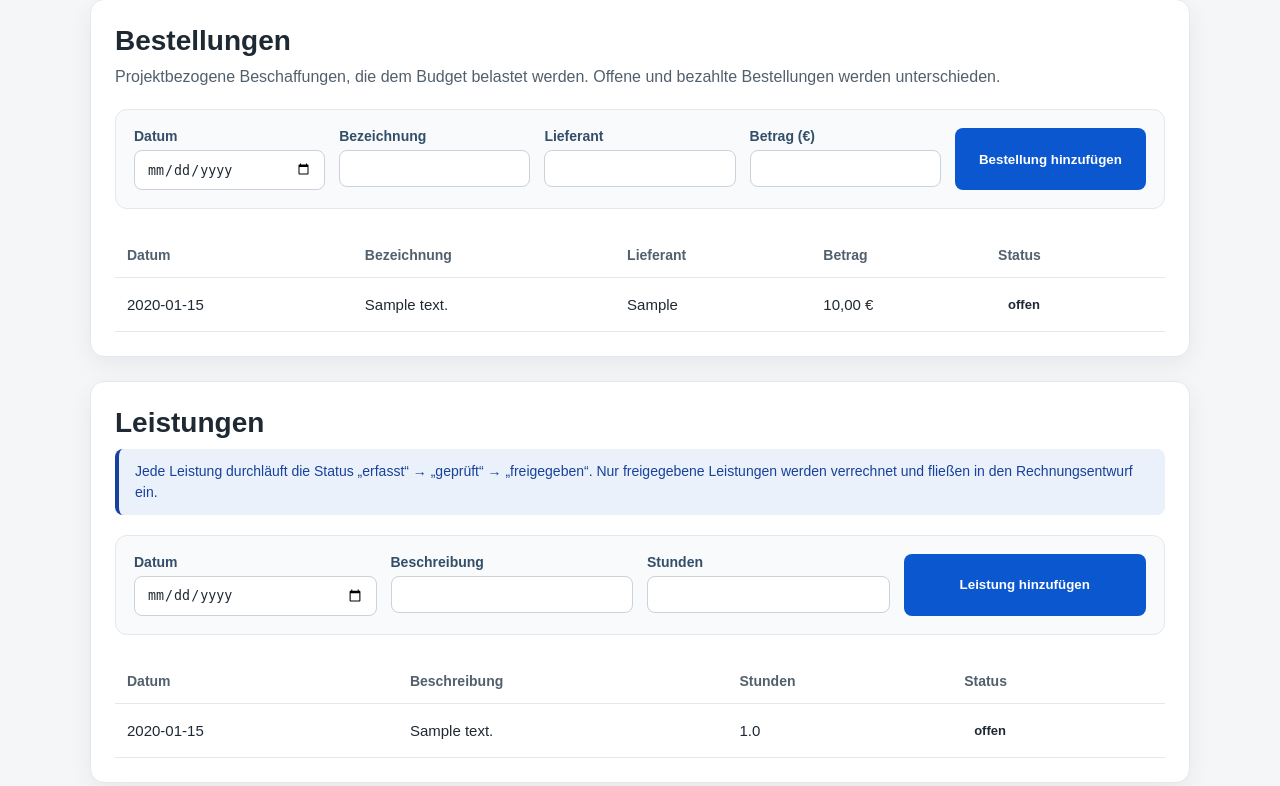
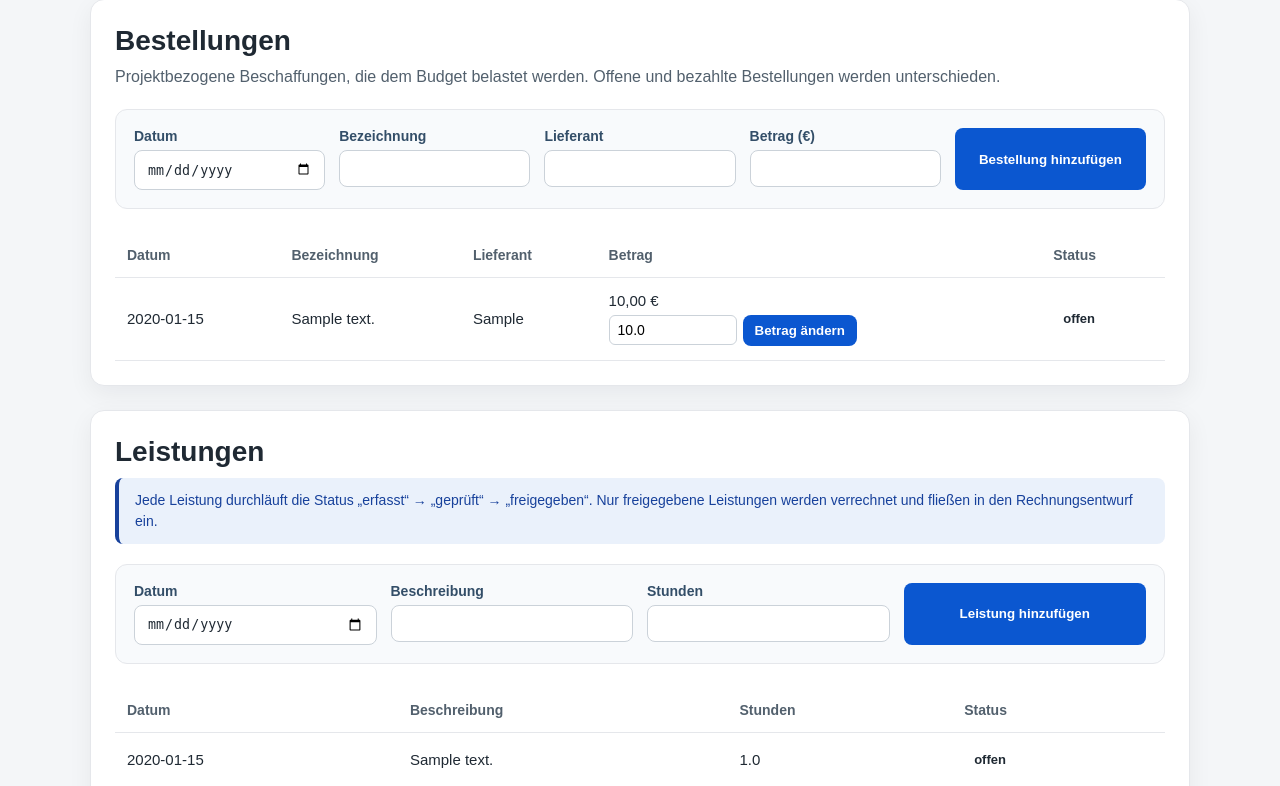
Before and after one commit to viccylng/Masterarbeit, a Flask app: page /projects/1 in a window 1280 px wide. Shown: the part 1457-2243 px from the top of the page. Run offline with Flask 3, Linux system fonts and the light colour scheme; tables that the repository leaves empty hold one stand-in row (values such as "Sample post").

Commit message:
Realistische tetsdaten eingebaut & Bestell Änderung nachträglich eingebaut

```diff
--- a/prototyp/app.py
+++ b/prototyp/app.py
@@ -331,6 +331,40 @@ def update_order_number(project_id):
     flash("Bestellnummer des Kunden aktualisiert.", "success")
     return redirect(url_for("project_detail", project_id=project_id, role=current_role))
 
+@app.route("/projects/<int:project_id>/orders/<int:order_id>/update-amount", methods=["POST"])
+def update_order_amount(project_id, order_id):
+    current_role = get_form_role()
+    project = get_project_or_404(project_id, current_role)
+
+    # Korrekturen am Bestellbetrag nimmt nur das Controlling vor.
+    if not can_add_order(current_role):
+        abort(403)
+
+    order = Order.query.get(order_id)
+    if order is None or order.project_id != project.id:
+        abort(404)
+
+    new_amount = parse_positive_number(request.form["amount"])
+    if new_amount is None:
+        flash("Bitte für den Betrag eine positive Zahl angeben.", "error")
+        return redirect(url_for("project_detail", project_id=project_id, role=current_role))
+
+    old_amount = order.amount
+    if new_amount == old_amount:
+        return redirect(url_for("project_detail", project_id=project_id, role=current_role))
+
+    order.amount = new_amount
+
+    AuditEntry.create(
+        project,
+        "Bestellbetrag korrigiert",
+        f"Der Betrag der Bestellung '{order.description}' wurde von {old_amount:.2f} EUR auf {new_amount:.2f} EUR geändert.",
+    )
+
+    db.session.commit()
+    flash("Bestellbetrag wurde korrigiert.", "success")
+    return redirect(url_for("project_detail", project_id=project_id, role=current_role))
+
 @app.route("/projects/<int:project_id>/update-status", methods=["POST"])
 def update_project_status(project_id):
     current_role = get_form_role()
--- a/prototyp/static/style.css
+++ b/prototyp/static/style.css
@@ -425,3 +425,18 @@ button:hover {
 .info-hint-term {
     font-weight: 700;
 }
+
+.amount-cell .inline-form {
+    margin-top: 6px;
+    display: flex;
+    gap: 6px;
+    align-items: center;
+}
+
+.amount-cell .inline-form input {
+    width: 110px;
+    padding: 6px 8px;
+    border: 1px solid #cbd2d9;
+    border-radius: 6px;
+    font-size: 14px;
+}
--- a/prototyp/templates/project_detail.html
+++ b/prototyp/templates/project_detail.html
@@ -223,7 +223,17 @@
                             <td>{{ order.date }}</td>
                             <td>{{ order.description }}</td>
                             <td>{{ order.supplier }}</td>
-                            <td>{{ order.amount|euro }} €</td>
+                            <td class="amount-cell">
+                                {{ order.amount|euro }} €
+                                {% if can_add_order %}
+                                <form action="{{ url_for('update_order_amount', project_id=project.id, order_id=order.id) }}" method="post" class="inline-form">
+                                    <input type="hidden" name="role" value="{{ current_role }}">
+                                    <input type="number" name="amount" step="0.01" min="0.01"
+                                           value="{{ order.amount }}" title="Betrag korrigieren">
+                                    <button type="submit">Betrag ändern</button>
+                                </form>
+                                {% endif %}
+                            </td>
                             <td>
                                 <span class="status-badge status-{{ order.status|lower|replace(' ', '-') }}">
                                     {{ order.status }}
```
Also changed, not shown: prototyp/seed.py (+17 -17 lines).
